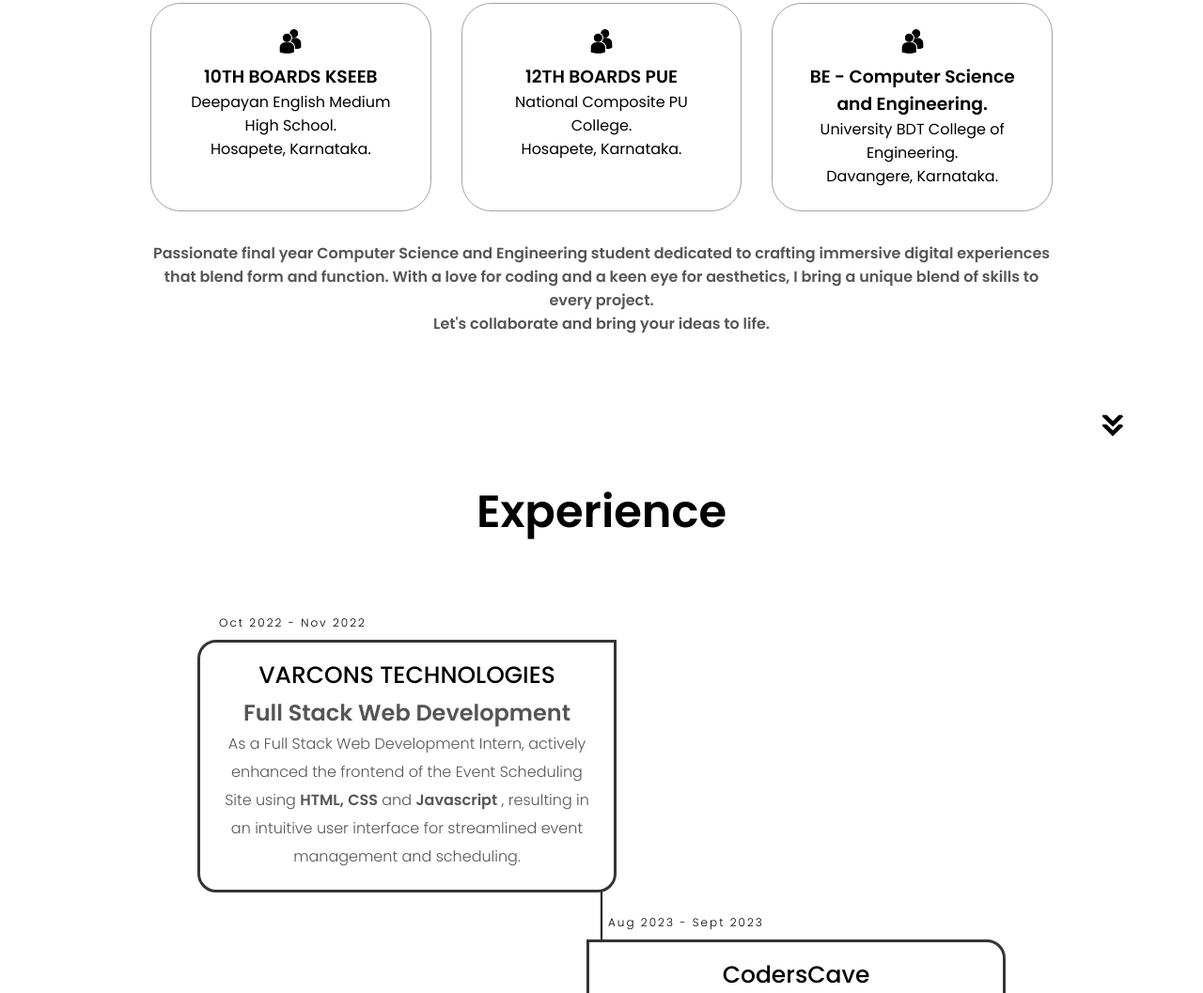
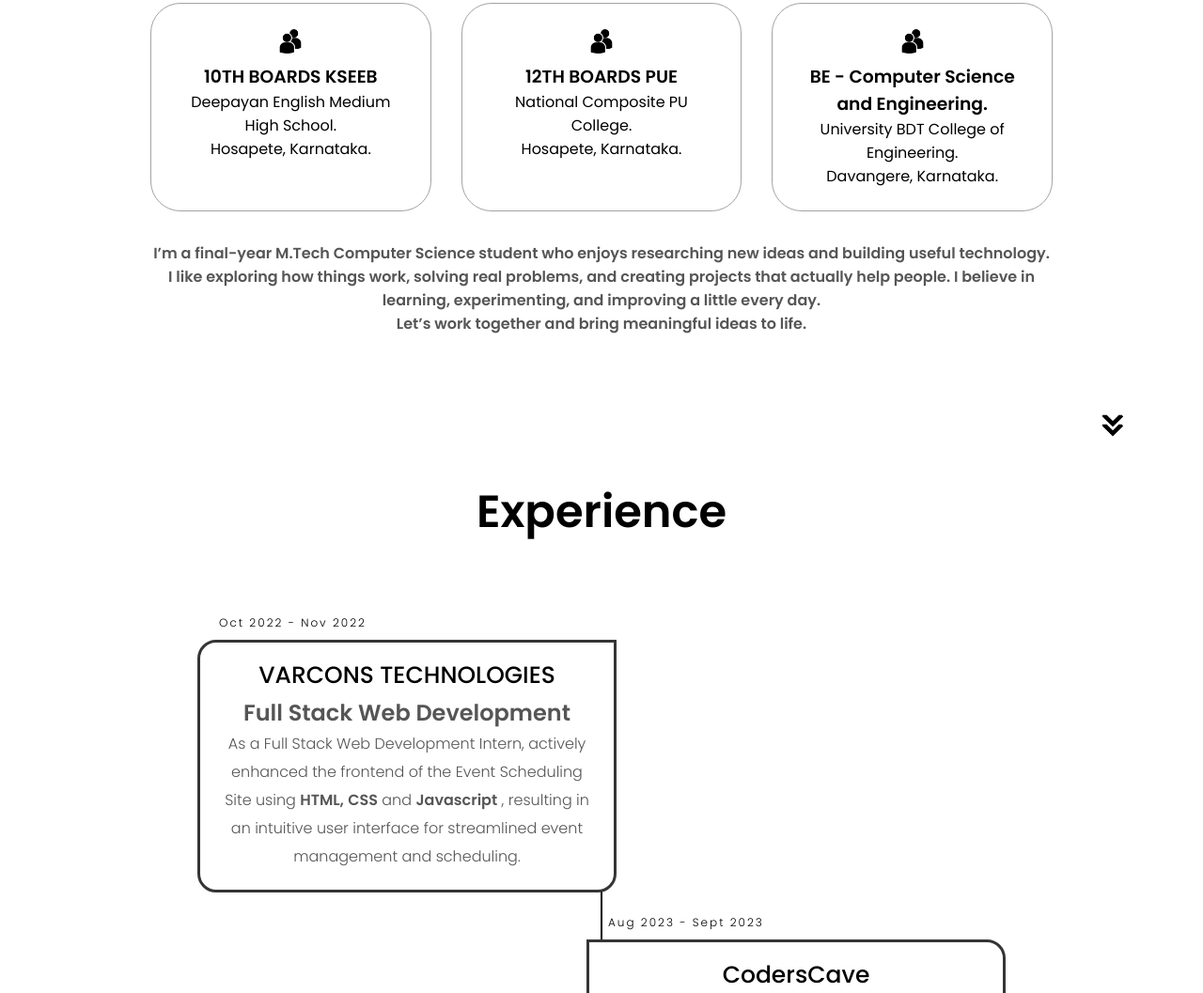
Before and after one commit to nazneen-k/My-Minimal-Portfolio, a plain HTML site: page index.html in a window 1280 px wide. Shown: the part 1155-2212 px from the top of the page at 94% size. Drawn offline with Linux system fonts and the light colour scheme.

Commit message:
Update index.html

```diff
--- a/index.html
+++ b/index.html
@@ -100,12 +100,10 @@
 
           <div class="text-container">
             <p>
-              Passionate final year Computer Science and Engineering student
-              dedicated to crafting immersive digital experiences that blend
-              form and function. With a love for coding and a keen eye for
-              aesthetics, I bring a unique blend of skills to every project.
+              I’m a final-year M.Tech Computer Science student who enjoys researching new ideas and building useful technology. I like exploring how things work, solving real problems, and creating projects that actually help people. I believe in learning, experimenting, and improving a little every day.
+              <br>
+              Let’s work together and bring meaningful ideas to life.
               <br />
-              Let's collaborate and bring your ideas to life.
             </p>
           </div>
         </div>
```
